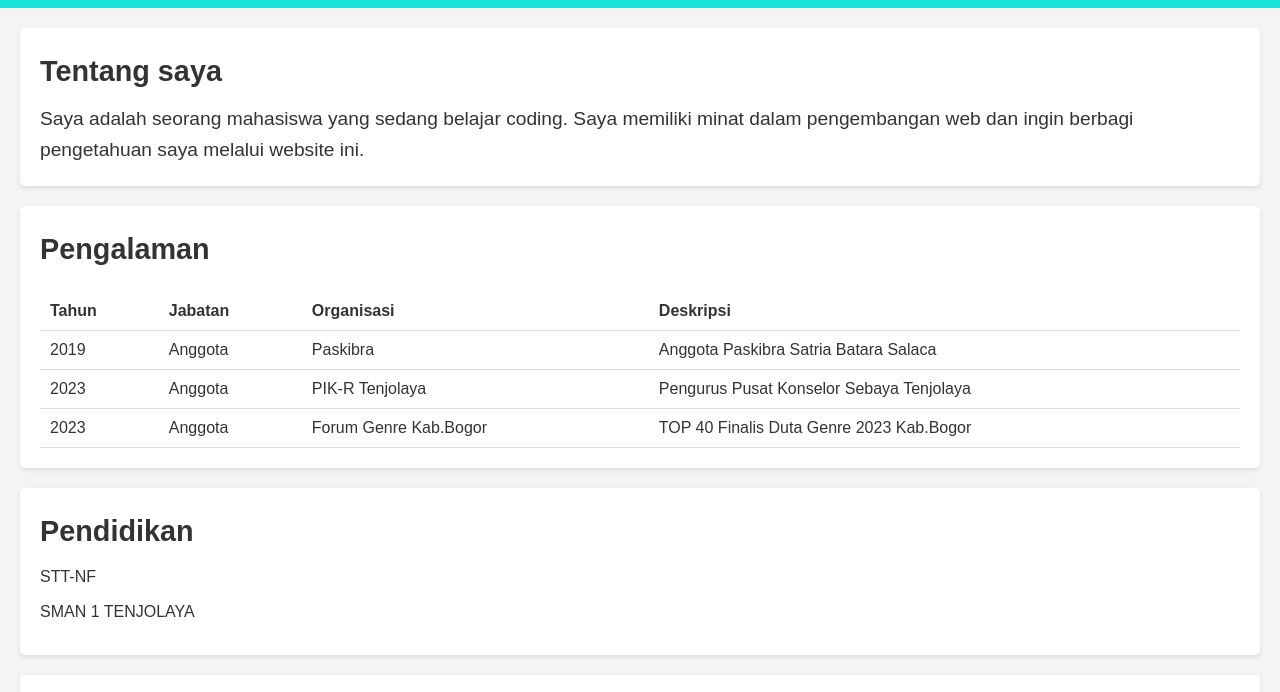
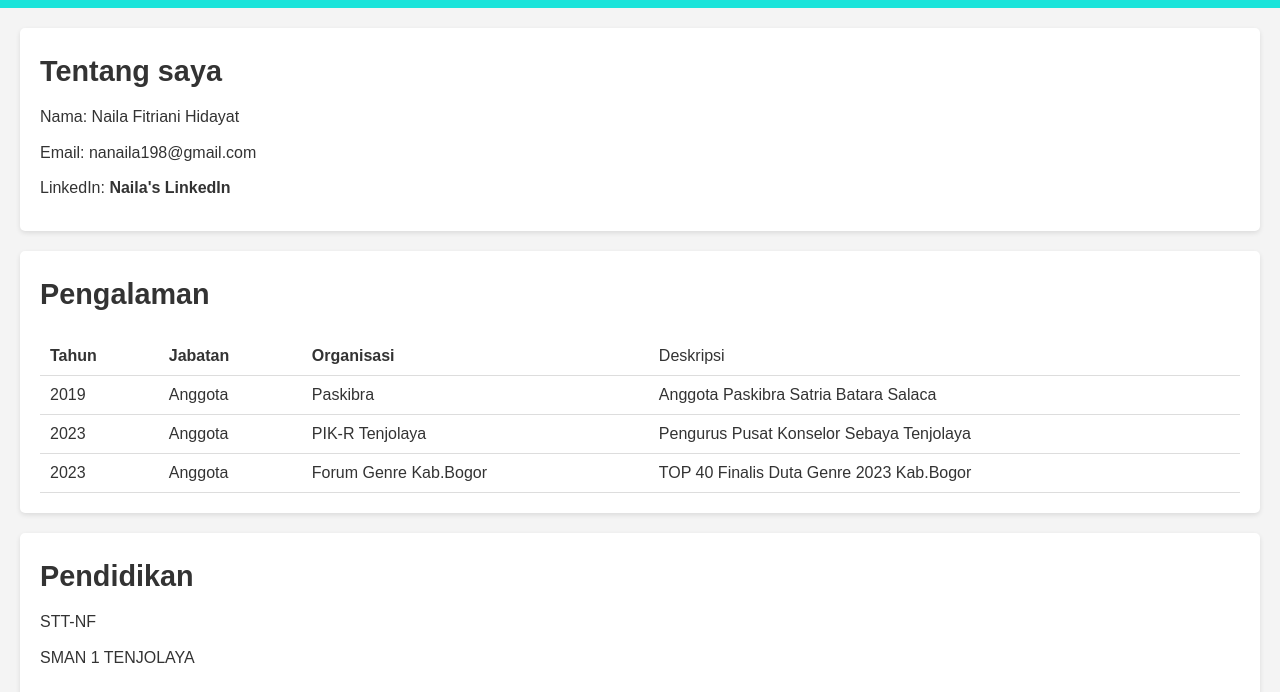
Before and after one commit to nailafhidayat/pw1-2023, a plain HTML site: page profile.html in a window 1280 px wide. Shown: the part 96-788 px from the top of the page. Drawn offline with Linux system fonts and the light colour scheme.

Commit message:
profile.html

```diff
--- a/profile.html
+++ b/profile.html
@@ -11,7 +11,11 @@
         <main>
             <section>
                 <h2>Tentang saya</h2>
-                <p>Saya adalah seorang mahasiswa yang sedang belajar coding. Saya memiliki minat dalam pengembangan web dan ingin berbagi pengetahuan saya melalui website ini.</p>
+                <ul>
+                    <li>Nama: Naila Fitriani Hidayat</li>
+                    <li>Email: nanaila198@gmail.com</li>
+                    <li>LinkedIn: <a href="https://www.linkedin.com/in/naila-fitriani-hidayat-9b1473275" target="_blank">Naila's LinkedIn</a></li>
+                </ul>
             </section>
 
             <section>
@@ -21,7 +25,7 @@
                         <th>Tahun</th>
                         <th>Jabatan</th>
                         <th>Organisasi</th>
-                        <th>Deskripsi</th>
+                        <td>Deskripsi</td>
                     </tr>
                     <tr>
                         <td>2019</td>
```
